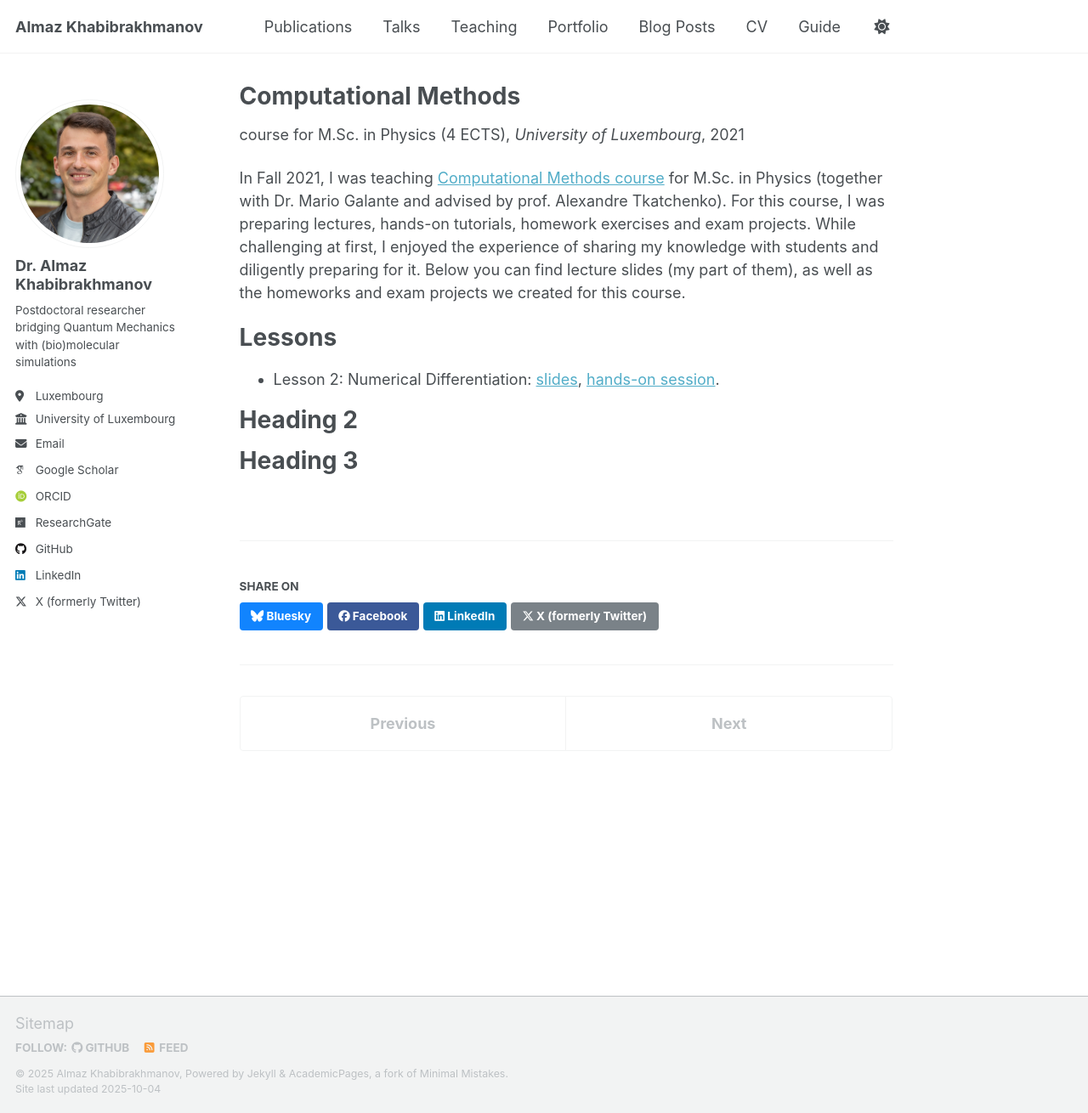
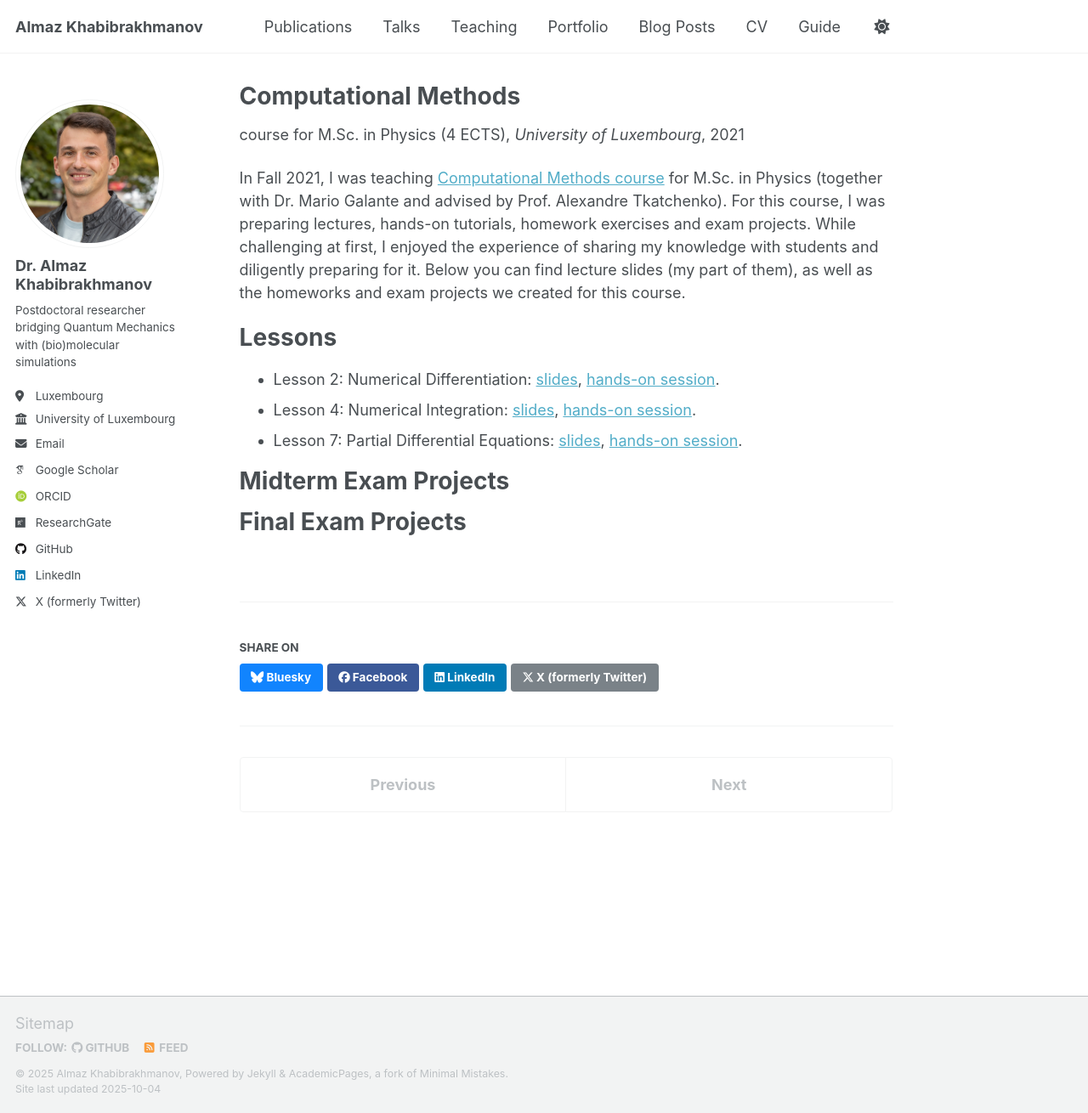
Before and after one commit to almaz-khabibrakhmanov/almaz-khabibrakhmanov.github.io, a Jekyll site: the page built from _teaching/2021-fall-teaching-1.md, in a window 1280 px wide and 1310 px high. Shown: the whole window at 85% size. Built offline with Jekyll 4.4.1, drawn with Linux system fonts in a browser that asks for light colours; some web fonts are replaced; a script that is not in the unit is left out.

Commit message:
Update 2021-fall-teaching-1.md

```diff
--- a/_teaching/2021-fall-teaching-1.md
+++ b/_teaching/2021-fall-teaching-1.md
@@ -8,15 +8,17 @@ date: 2021-09-22
 location: "Luxembourg"
 ---
 
-In Fall 2021, I was teaching [Computational Methods course](https://almaz-khabibrakhmanov.github.io/files/teaching/CompMethods/Computational_Methods_AY_21_22.pdf) for M.Sc. in Physics (together with Dr. Mario Galante and advised by prof. Alexandre Tkatchenko). For this course, I was preparing lectures, hands-on tutorials, homework exercises and exam projects. While challenging at first, I enjoyed the experience of sharing my knowledge with students and diligently preparing for it. Below you can find lecture slides (my part of them), as well as the homeworks and exam projects we created for this course.
+In Fall 2021, I was teaching [Computational Methods course](https://almaz-khabibrakhmanov.github.io/files/teaching/CompMethods/Computational_Methods_AY_21_22.pdf) for M.Sc. in Physics (together with Dr. Mario Galante and advised by Prof. Alexandre Tkatchenko). For this course, I was preparing lectures, hands-on tutorials, homework exercises and exam projects. While challenging at first, I enjoyed the experience of sharing my knowledge with students and diligently preparing for it. Below you can find lecture slides (my part of them), as well as the homeworks and exam projects we created for this course.
 
 Lessons
 ======
 * Lesson 2: Numerical Differentiation: [slides](https://almaz-khabibrakhmanov.github.io/files/teaching/CompMethods/Lesson2_Slides.pdf), [hands-on session](https://almaz-khabibrakhmanov.github.io/files/teaching/CompMethods/Lesson2_HandsOn.pdf).
+* Lesson 4: Numerical Integration: [slides](https://almaz-khabibrakhmanov.github.io/files/teaching/CompMethods/Lesson4_Slides.pdf), [hands-on session](https://almaz-khabibrakhmanov.github.io/files/teaching/CompMethods/Lesson4_HandsOn.pdf).
+* Lesson 7: Partial Differential Equations: [slides](https://almaz-khabibrakhmanov.github.io/files/teaching/CompMethods/Lesson7_Slides.pdf), [hands-on session](https://almaz-khabibrakhmanov.github.io/files/teaching/CompMethods/Lesson7_HandsOn.pdf).
 
 
-Heading 2
+Midterm Exam Projects
 ======
 
-Heading 3
+Final Exam Projects
 ======
```
